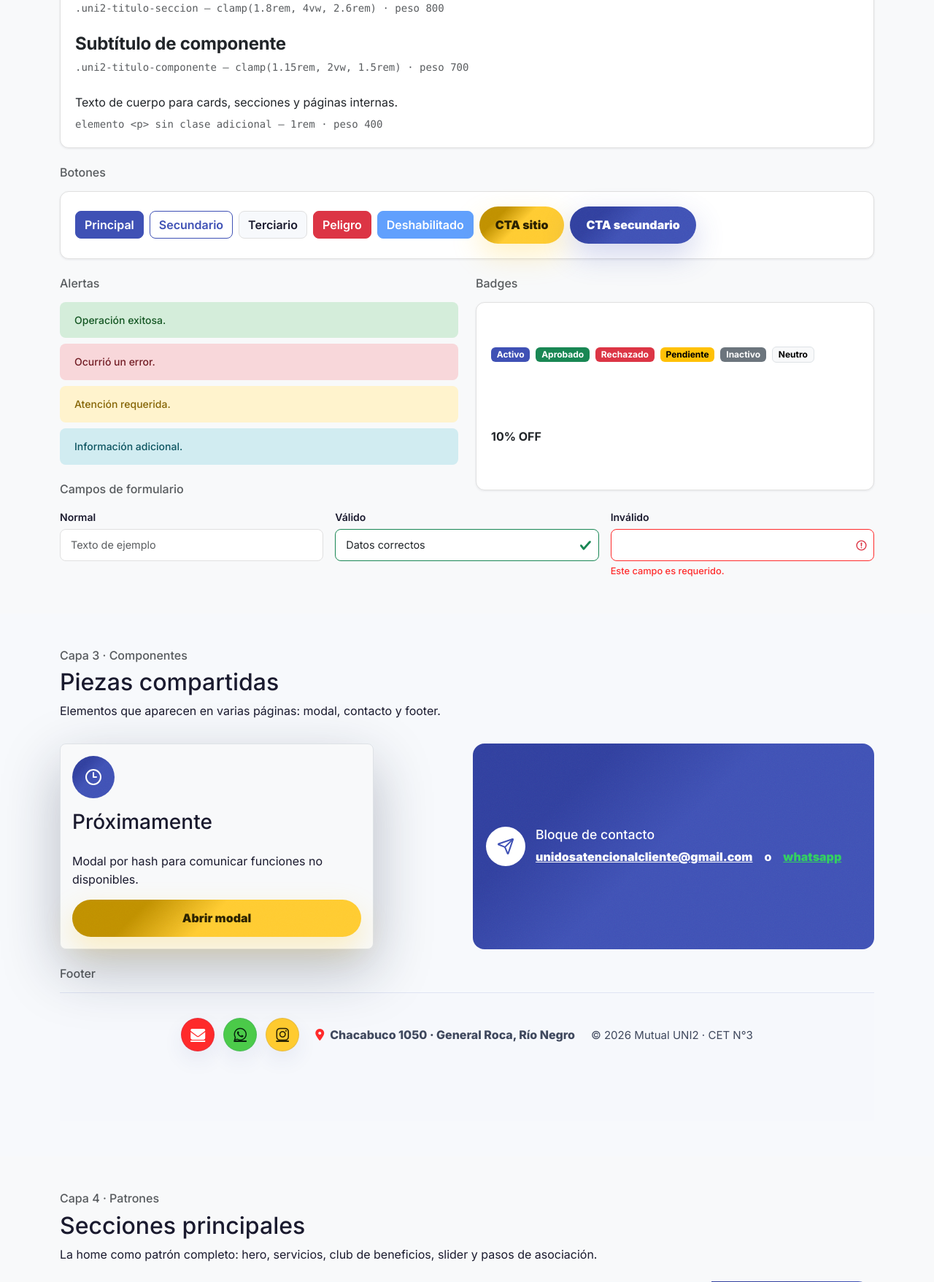
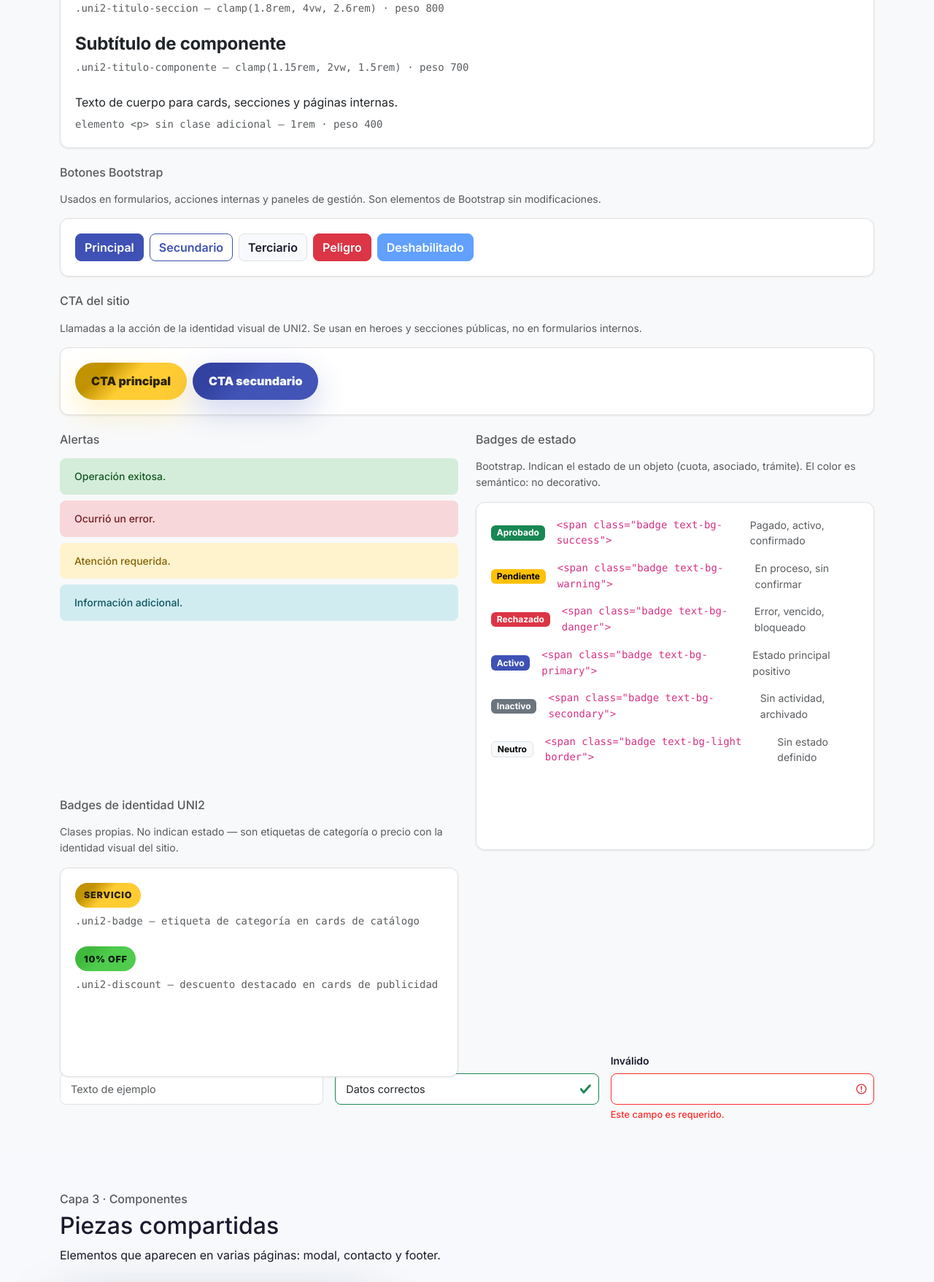
Before and after one commit to CET-3/uni2, a Django app: page /design-system/ in a window 1280 px wide. Shown: the part 2755-4512 px from the top of the page at 73% size. Run offline with Django 5.2, Linux system fonts and the light colour scheme; the visitor is signed in with stand-in values (Sample User, id 1); data that the repository does not hold is empty.

Commit message:
Unifica badges UNI2: misma base para uni2-badge y uni2-discount
- Alinea font-size, min-height, padding, letter-spacing y text-transform
  entre uni2-badge y uni2-discount
- Elimina margin-top hardcodeado de uni2-discount
- Fusiona uni2-discount-tag en uni2-discount (mismo estilo, una sola clase)
- Reemplaza uni2-discount-tag en todos los templates y el CSS

```diff
--- a/static/css/uni2-design-system.css
+++ b/static/css/uni2-design-system.css
@@ -360,38 +360,29 @@
 /* === BADGES, EYEBROW, DESCUENTOS === */
 .uni2-eyebrow,
 .uni2-badge,
-.uni2-discount,
-.uni2-discount-tag {
+.uni2-discount {
+  align-items: center;
   background-blend-mode: soft-light, normal;
   border-radius: 999px;
   display: inline-flex;
+  font-size: 0.78rem;
   font-weight: 900;
-  width: fit-content;
-}
-
-.uni2-eyebrow,
-.uni2-badge {
-  align-items: center;
-  background-image: var(--grain), linear-gradient(135deg, var(--amarillo-dark) 0 24%, var(--amarillo) 48% 100%);
-  color: #2d2606;
-  font-size: 0.78rem;
   letter-spacing: 0.06em;
   min-height: 34px;
   padding: 7px 12px;
   text-transform: uppercase;
-}
-
-.uni2-discount,
-.uni2-discount-tag {
+  width: fit-content;
+}
+
+.uni2-eyebrow,
+.uni2-badge {
+  background-image: var(--grain), linear-gradient(135deg, var(--amarillo-dark) 0 24%, var(--amarillo) 48% 100%);
+  color: #2d2606;
+}
+
+.uni2-discount {
   background-image: var(--grain), linear-gradient(135deg, var(--verde-dark) 0 24%, var(--verde) 48% 100%);
   color: #05230a;
-  padding: 8px 13px;
-}
-
-.uni2-discount {
-  align-items: center;
-  margin-top: 14px;
-  min-height: 40px;
 }
 
 /* === GRIDS === */
@@ -1783,7 +1774,7 @@
   transform: translateY(-2px);
 }
 
-.uni2-benefit-list-card > .uni2-discount-tag {
+.uni2-benefit-list-card > .uni2-discount {
   justify-self: start;
   margin: 2px 0 0;
   white-space: nowrap;
@@ -1835,7 +1826,7 @@
   margin: 0;
 }
 
-.uni2-benefit-list-body .uni2-discount-tag {
+.uni2-benefit-list-body .uni2-discount {
   background-image: var(--grain), linear-gradient(135deg, var(--amarillo-dark) 0 24%, var(--amarillo) 48% 100%);
   border-radius: 999px;
   box-shadow: 0 10px 22px rgba(23, 32, 59, 0.12);
@@ -1906,7 +1897,7 @@
   margin: 0;
 }
 
-.uni2-benefit-modal-card .uni2-discount-tag {
+.uni2-benefit-modal-card .uni2-discount {
   font-size: 1rem;
   margin: 0 auto;
 }
@@ -2371,7 +2362,7 @@
     width: 52px;
   }
 
-  .uni2-benefit-list-body .uni2-discount-tag {
+  .uni2-benefit-list-body .uni2-discount {
     font-size: 0.7rem;
     padding: 6px 9px;
   }
@@ -2439,7 +2430,7 @@
     padding: 14px;
   }
 
-  .uni2-discount-tag {
+  .uni2-discount {
     font-size: 0.74rem;
     padding: 8px 10px;
   }
--- a/templates/base.html
+++ b/templates/base.html
@@ -11,7 +11,7 @@
     <link href="https://cdn.jsdelivr.net/npm/bootstrap@5.3.3/dist/css/bootstrap.min.css" rel="stylesheet">
     <link rel="stylesheet" href="https://cdn.jsdelivr.net/npm/bootstrap-icons@1.11.3/font/bootstrap-icons.min.css">
     <link rel="stylesheet" href="https://cdnjs.cloudflare.com/ajax/libs/font-awesome/6.4.0/css/all.min.css">
-    <link rel="stylesheet" href="{% static 'css/uni2-design-system.css' %}?v=20260712-11">
+    <link rel="stylesheet" href="{% static 'css/uni2-design-system.css' %}?v=20260712-12">
     {% block extra_head %}{% endblock %}
 </head>
 <body class="d-flex flex-column min-vh-100{% block body_class %}{% endblock %}">
--- a/templates/web/actividadcomercial_detalle.html
+++ b/templates/web/actividadcomercial_detalle.html
@@ -30,7 +30,7 @@
           <span class="uni2-benefit-list-body">
             <h2>{{ comercio.nombre }}</h2>
             {% if comercio.beneficio_texto %}
-              <strong class="uni2-discount-tag">{{ comercio.beneficio_texto }}</strong>
+              <strong class="uni2-discount">{{ comercio.beneficio_texto }}</strong>
             {% endif %}
             <span class="uni2-benefit-meta">
               <span><i class="fa-solid fa-location-dot" aria-hidden="true"></i> {{ comercio.direccion }}</span>
--- a/templates/web/design-system.html
+++ b/templates/web/design-system.html
@@ -232,7 +232,8 @@
         </div>
 
         <div class="col-12">
-            <p class="h6 text-muted mb-3">Botones</p>
+            <p class="h6 text-muted mb-3">Botones Bootstrap</p>
+            <p class="small text-muted mb-3">Usados en formularios, acciones internas y paneles de gestión. Son elementos de Bootstrap sin modificaciones.</p>
             <div class="card">
                 <div class="card-body d-flex flex-wrap gap-2 align-items-center">
                     <button class="btn btn-primary">Principal</button>
@@ -240,7 +241,16 @@
                     <button class="btn btn-light">Terciario</button>
                     <button class="btn btn-danger">Peligro</button>
                     <button class="btn btn-primary" disabled>Deshabilitado</button>
-                    <a class="uni2-cta" href="#primitivos">CTA sitio</a>
+                </div>
+            </div>
+        </div>
+
+        <div class="col-12">
+            <p class="h6 text-muted mb-3">CTA del sitio</p>
+            <p class="small text-muted mb-3">Llamadas a la acción de la identidad visual de UNI2. Se usan en heroes y secciones públicas, no en formularios internos.</p>
+            <div class="card">
+                <div class="card-body d-flex flex-wrap gap-2 align-items-center">
+                    <a class="uni2-cta" href="#primitivos">CTA principal</a>
                     <a class="uni2-cta uni2-cta-secondary" href="#primitivos">CTA secundario</a>
                 </div>
             </div>
@@ -257,16 +267,33 @@
         </div>
 
         <div class="col-12 col-lg-6">
-            <p class="h6 text-muted mb-3">Badges</p>
+            <p class="h6 text-muted mb-3">Badges de estado</p>
+            <p class="small text-muted mb-3">Bootstrap. Indican el estado de un objeto (cuota, asociado, trámite). El color es semántico: no decorativo.</p>
             <div class="card h-100">
-                <div class="card-body d-flex flex-wrap gap-2 align-items-center">
-                    <span class="badge text-bg-primary">Activo</span>
-                    <span class="badge text-bg-success">Aprobado</span>
-                    <span class="badge text-bg-danger">Rechazado</span>
-                    <span class="badge text-bg-warning">Pendiente</span>
-                    <span class="badge text-bg-secondary">Inactivo</span>
-                    <span class="badge text-bg-light border">Neutro</span>
-                    <strong class="discount">10% OFF</strong>
+                <div class="card-body d-flex flex-column gap-3">
+                    <div class="d-flex align-items-center gap-3"><span class="badge text-bg-success">Aprobado</span><code class="small">&lt;span class="badge text-bg-success"&gt;</code><span class="small text-muted">Pagado, activo, confirmado</span></div>
+                    <div class="d-flex align-items-center gap-3"><span class="badge text-bg-warning">Pendiente</span><code class="small">&lt;span class="badge text-bg-warning"&gt;</code><span class="small text-muted">En proceso, sin confirmar</span></div>
+                    <div class="d-flex align-items-center gap-3"><span class="badge text-bg-danger">Rechazado</span><code class="small">&lt;span class="badge text-bg-danger"&gt;</code><span class="small text-muted">Error, vencido, bloqueado</span></div>
+                    <div class="d-flex align-items-center gap-3"><span class="badge text-bg-primary">Activo</span><code class="small">&lt;span class="badge text-bg-primary"&gt;</code><span class="small text-muted">Estado principal positivo</span></div>
+                    <div class="d-flex align-items-center gap-3"><span class="badge text-bg-secondary">Inactivo</span><code class="small">&lt;span class="badge text-bg-secondary"&gt;</code><span class="small text-muted">Sin actividad, archivado</span></div>
+                    <div class="d-flex align-items-center gap-3"><span class="badge text-bg-light border">Neutro</span><code class="small">&lt;span class="badge text-bg-light border"&gt;</code><span class="small text-muted">Sin estado definido</span></div>
+                </div>
+            </div>
+        </div>
+
+        <div class="col-12 col-lg-6">
+            <p class="h6 text-muted mb-3">Badges de identidad UNI2</p>
+            <p class="small text-muted mb-3">Clases propias. No indican estado — son etiquetas de categoría o precio con la identidad visual del sitio.</p>
+            <div class="card h-100">
+                <div class="card-body d-flex flex-column gap-4">
+                    <div>
+                        <span class="uni2-badge">Servicio</span>
+                        <code class="d-block small text-muted mt-2">.uni2-badge — etiqueta de categoría en cards de catálogo</code>
+                    </div>
+                    <div>
+                        <strong class="uni2-discount">10% OFF</strong>
+                        <code class="d-block small text-muted mt-2">.uni2-discount — descuento destacado en cards de publicidad</code>
+                    </div>
                 </div>
             </div>
         </div>
@@ -559,7 +586,7 @@
             <span class="uni2-benefit-list-logo uni2-benefit-list-initials">AD</span>
             <span class="uni2-benefit-list-body">
                 <h2>Alto Drugstore y Le Bon Break Store</h2>
-                <strong class="uni2-discount-tag">10% OFF</strong>
+                <strong class="uni2-discount">10% OFF</strong>
                 <p>Todo lo que necesitás en un solo lugar: bebidas, alimentos, snacks y productos de uso diario.</p>
                 <span class="uni2-benefit-meta"><span><i class="fa-solid fa-location-dot" aria-hidden="true"></i> Alsina 189 / Hipólito Yrigoyen 731 &middot; @altodrugstoreroca</span></span>
             </span>
@@ -568,7 +595,7 @@
             <span class="uni2-benefit-list-logo uni2-benefit-list-initials">LC</span>
             <span class="uni2-benefit-list-body">
                 <h2>Latte Cafetería</h2>
-                <strong class="uni2-discount-tag">15% OFF</strong>
+                <strong class="uni2-discount">15% OFF</strong>
                 <p>El lugar perfecto para disfrutar un buen café y compartir momentos especiales.</p>
                 <span class="uni2-benefit-meta"><span><i class="fa-solid fa-location-dot" aria-hidden="true"></i> Mitre 766 &middot; @latte.cafeteria</span></span>
             </span>
@@ -579,7 +606,7 @@
         <a class="uni2-benefit-modal-backdrop" href="#beneficios" aria-label="Cerrar detalle"></a>
         <div class="uni2-benefit-modal-card">
             <span class="uni2-benefit-list-logo uni2-benefit-list-initials">AD</span>
-            <strong class="uni2-discount-tag">10% OFF</strong>
+            <strong class="uni2-discount">10% OFF</strong>
             <h2>Alto Drugstore y Le Bon Break Store</h2>
             <p>Ejemplo de modal por hash para mostrar el detalle de un comercio adherido.</p>
             <span class="uni2-benefit-meta"><span><i class="fa-solid fa-location-dot" aria-hidden="true"></i> General Roca &middot; @altodrugstoreroca</span></span>
@@ -589,7 +616,7 @@
         <a class="uni2-benefit-modal-backdrop" href="#beneficios" aria-label="Cerrar detalle"></a>
         <div class="uni2-benefit-modal-card">
             <span class="uni2-benefit-list-logo uni2-benefit-list-initials">LC</span>
-            <strong class="uni2-discount-tag">15% OFF</strong>
+            <strong class="uni2-discount">15% OFF</strong>
             <h2>Latte Cafetería</h2>
             <p>Detalle reutilizable para comercios del club de beneficios.</p>
             <span class="uni2-benefit-meta"><span><i class="fa-solid fa-location-dot" aria-hidden="true"></i> Mitre 766 &middot; @latte.cafeteria</span></span>
```
